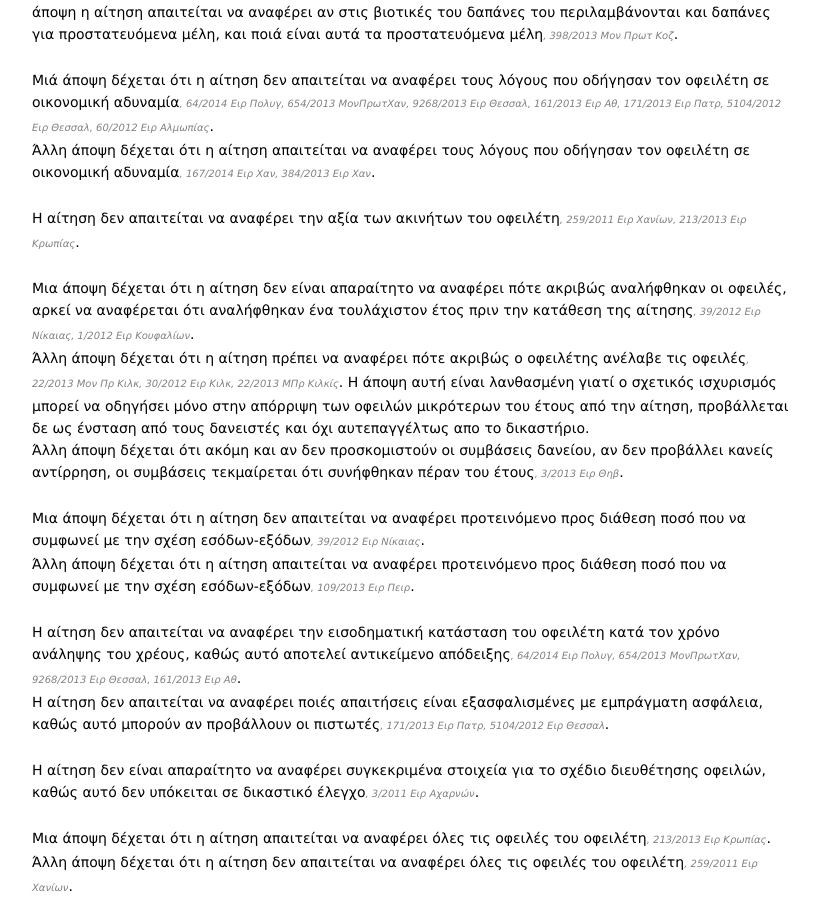
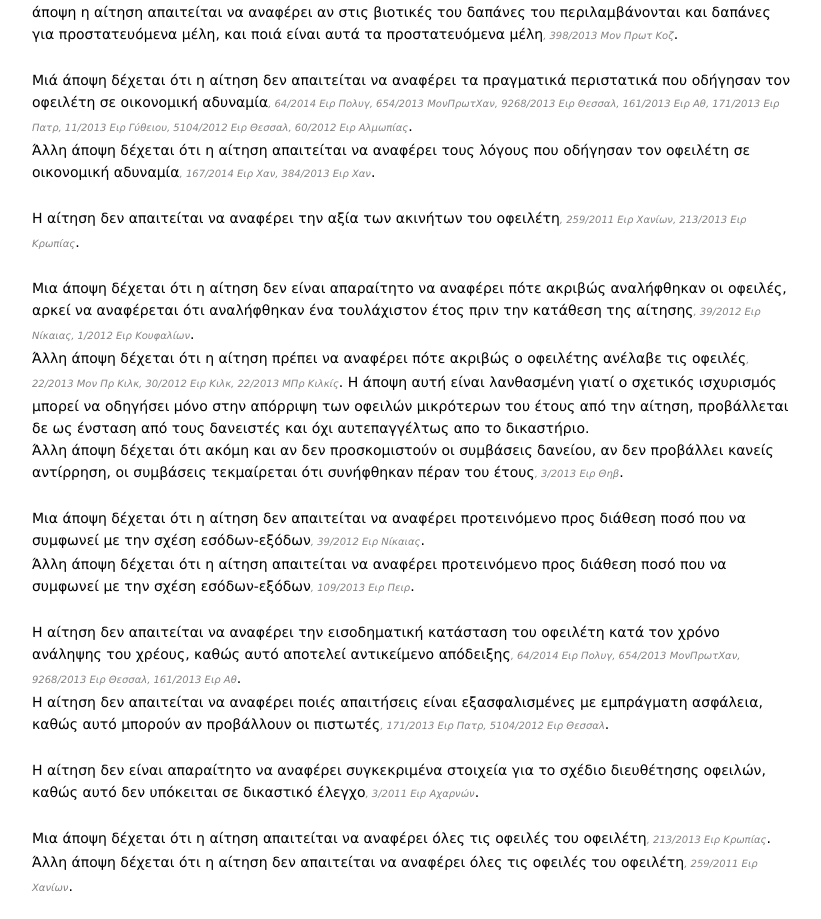
Before and after one commit to GreekLaw/gr, a plain HTML site: page υπερχρεωμένα-νοικοκυριά.html in a window 1280 px wide. Shown: the part 1540-2459 px from the top of the page, without its empty margins (278-1099 px from the left). Drawn offline with Linux system fonts and the light colour scheme.

Commit message:
Update υπερχρεωμένα-νοικοκυριά.html

```diff
--- a/υπερχρεωμένα-νοικοκυριά.html
+++ b/υπερχρεωμένα-νοικοκυριά.html
@@ -54,7 +54,7 @@
 Μια άποψη δέχεται ότι η αίτηση δεν απαιτείται να αναφέρει το συνολικό ύψος των βιοτικών αναγκών του οφειλέτη<cite> 11/2013 Ειρ Γύθειου</cite><cite> 39/2012 Ειρ Νίκαιας</cite><cite> 1/2012 Ειρ Καλύμνου</cite>. Κατ' αυτήν την άποψη δεν απαιτείται ούτε να αναφέρεται το ποσοστό των εισοδημάτων που διατίθενται για ανάγκες προστατευόμενων μελών της οικογένιεας του οφειλέτη<cite> 39/2012 Ειρ Νίκαιας</cite>.
 Άλλη άποψη δέχεται ότι η αίτηση απαιτείται να αναφέρει το συνολικό ύψος των βιοτικών αναγκών του οφειλέτη, χωρίς να απαιτείται ανάλυση κάθε επιμέρους κονδυλίου<cite> 398/2013 Μον Πρωτ Κοζ</cite>. Κατ' αυτην την άποψη η αίτηση απαιτείται να αναφέρει αν στις βιοτικές του δαπάνες του περιλαμβάνονται και δαπάνες για προστατευόμενα μέλη, και ποιά είναι αυτά τα προστατευόμενα μέλη<cite> 398/2013 Μον Πρωτ Κοζ</cite>.
 
-Μιά άποψη δέχεται ότι η αίτηση δεν απαιτείται να αναφέρει τους λόγους που οδήγησαν τον οφειλέτη σε οικονομική αδυναμία<cite> 64/2014 Ειρ Πολυγ</cite><cite> 654/2013 ΜονΠρωτΧαν</cite><cite> 9268/2013 Ειρ Θεσσαλ</cite><cite> 161/2013 Ειρ Αθ</cite><cite> 171/2013 Ειρ Πατρ</cite><cite> 5104/2012 Ειρ Θεσσαλ</cite><cite> 60/2012 Ειρ Αλμωπίας</cite>.
+Μιά άποψη δέχεται ότι η αίτηση δεν απαιτείται να αναφέρει τα πραγματικά περιστατικά που οδήγησαν τον οφειλέτη σε οικονομική αδυναμία<cite> 64/2014 Ειρ Πολυγ</cite><cite> 654/2013 ΜονΠρωτΧαν</cite><cite> 9268/2013 Ειρ Θεσσαλ</cite><cite> 161/2013 Ειρ Αθ</cite><cite> 171/2013 Ειρ Πατρ</cite><cite> 11/2013 Ειρ Γύθειου</cite><cite> 5104/2012 Ειρ Θεσσαλ</cite><cite> 60/2012 Ειρ Αλμωπίας</cite>.
 Άλλη άποψη δέχεται ότι η αίτηση απαιτείται να αναφέρει τους λόγους που οδήγησαν τον οφειλέτη σε οικονομική αδυναμία<cite> 167/2014 Ειρ Χαν</cite><cite> 384/2013 Ειρ Χαν</cite>.
 
 Η αίτηση δεν απαιτείται να αναφέρει την αξία των ακινήτων του οφειλέτη<cite> 259/2011 Ειρ Χανίων</cite><cite> 213/2013 Ειρ Κρωπίας</cite>.
```
